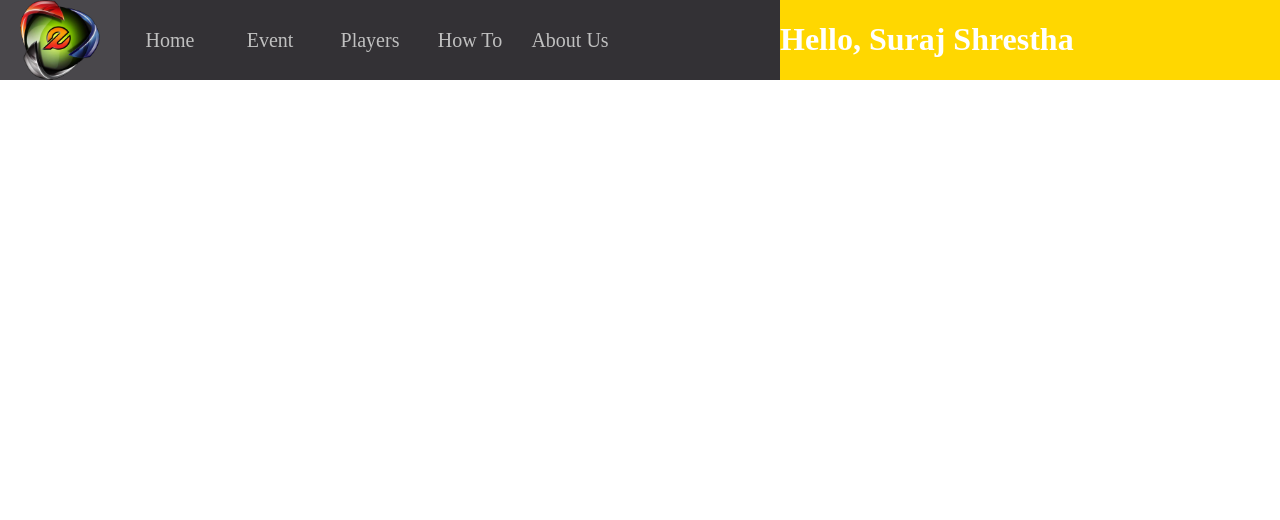
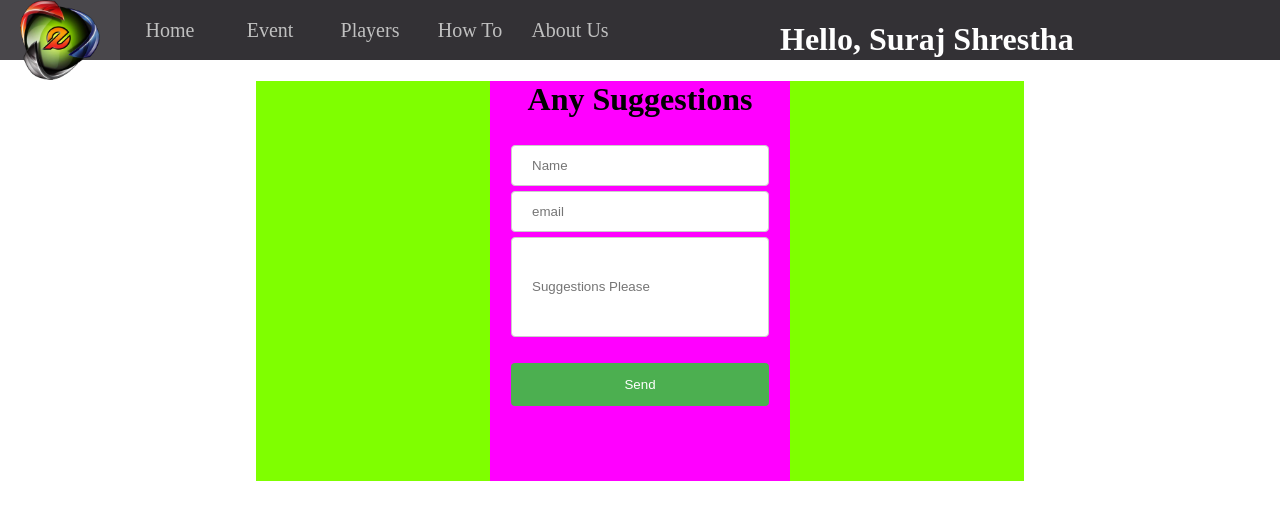
Before and after one commit to shrestha-suraj/eplay.cf, a PHP site: page /html/aboutus.html in a window 1280 px wide. Shown: the top 520 px of the page. Run offline with PHP 8.4, Linux system fonts and the light colour scheme.

Commit message:
Start with about us page.. Note: need db for suggestions

```diff
--- a/css/home.css
+++ b/css/home.css
@@ -1,6 +1,6 @@
 #header{
     width:100%;
-    height: 80px;
+    height: 60px;
     background-color: #333135;
 }
 .nav_buttons{
@@ -17,3 +17,27 @@
 .nav_buttons:hover{
     color:gold;
 }
+#body_div{
+    width: 100%;
+}
+.messege_input{
+    width:86%;
+    padding: 12px 20px;
+    margin-top:5px;
+    display: inline-block;
+    border: 1px solid #ccc;
+    border-radius: 4px;
+    box-sizing: border-box;
+}
+.messege_button{
+    background-color: #4CAF50;
+    color: white;
+    width: 86%;
+    padding: 14px 20px;
+    margin: 8px 0;
+    border: none;
+    border-radius: 4px;
+    cursor: pointer;
+    align-items: center;
+    margin-bottom: 0;
+}
--- a/css/index.css
+++ b/css/index.css
@@ -38,6 +38,7 @@ div.empty_divs{
     width:100%;
     height:90%;
     backface-visibility: hidden;
+    transform: rotateY(180deg);
 
 }
 .signup_input{
@@ -133,5 +134,5 @@ div.empty_divs{
     width:100%;
     height:100%;
     backface-visibility: hidden;
-    transform: rotateY(180deg);
+
 }
--- a/html/aboutus.html
+++ b/html/aboutus.html
@@ -1,6 +1,3 @@
-<?php
-    session_start();
-?>
 <!DOCTYPE html>
 <html>
 
@@ -14,7 +11,7 @@
 
 <body style="margin:0">
     <div id="header">
-        <div style="width:120px;height: 80px;background-color: #49474B;float: left;" align="center">
+        <div style="width:120px;height: 60px;background-color: #49474B;float: left;" align="center">
             <img style="width: 80px;height: 80px;"
                 src="../images/logo/logo.png" />
         </div>
@@ -23,11 +20,22 @@
         <button class="nav_buttons" onclick="window.location.href='players.html'">Players</button>
         <button class="nav_buttons" onclick="window.location.href='howto.html'">How To</button>
         <button class="nav_buttons" onclick="window.location.href='aboutus.html'">About Us</button>
-        <div id="user-name-field" style="float:right;width: 500px;height: 80px;background-color: gold;color:white">
+        <div id="user-name-field" style="float:right;width: 500px;height: 80px;color:white">
             <h1>Hello, Suraj Shrestha</h1>
         </div>
         <div id="body_div"></div>
     </div>
+    <div id="rest_body" align="center">
+        <div style="width:60%;height: 100%;background-color: chartreuse">
+            <form action="aboutus.html" method="POST" style="width: 300px;height: 400px;background: fuchsia">
+                <h1>Any Suggestions</h1>
+                <input class="messege_input" type="text" name="contact_name" placeholder="Name"/>
+                <input class="messege_input" type="text" name="contact_email" placeholder="email"/>
+                <input placeholder ="Suggestions Please" class="messege_input" type="text" name="contact_message" style="height: 100px"/><br/><br/>
+                <input class="messege_button" type="submit" value="Send"/>
+            </form>
+        </div>
+    </div>
 </body>
 
 </html>
--- a/html/event.html
+++ b/html/event.html
@@ -14,7 +14,7 @@
 
 <body style="margin:0">
     <div id="header">
-        <div style="width:120px;height: 80px;background-color: #49474B;float: left;" align="center">
+        <div style="width:120px;height: 60px;background-color: #49474B;float: left;" align="center">
             <img style="width: 80px;height: 80px;"
                 src="../images/logo/logo.png" />
         </div>
@@ -23,7 +23,7 @@
         <button class="nav_buttons" onclick="window.location.href='players.html'">Players</button>
         <button class="nav_buttons" onclick="window.location.href='howto.html'">How To</button>
         <button class="nav_buttons" onclick="window.location.href='aboutus.html'">About Us</button>
-        <div id="user-name-field" style="float:right;width: 500px;height: 80px;background-color: gold;color:white">
+        <div id="user-name-field" style="float:right;width: 500px;height: 80px;color:white">
             <h1>Hello, Suraj Shrestha</h1>
         </div>
         <div id="body_div"></div>
--- a/html/home.html
+++ b/html/home.html
@@ -14,7 +14,7 @@
 
 <body style="margin:0">
     <div id="header">
-        <div style="width:120px;height: 80px;background-color: #49474B;float: left;" align="center">
+        <div style="width:120px;height: 60px;background-color: #49474B;float: left;" align="center">
             <img style="width: 80px;height: 80px;"
                 src="../images/logo/logo.png" />
         </div>
--- a/html/howto.html
+++ b/html/howto.html
@@ -14,7 +14,7 @@
 
 <body style="margin:0">
     <div id="header">
-        <div style="width:120px;height: 80px;background-color: #49474B;float: left;" align="center">
+        <div style="width:120px;height: 60px;background-color: #49474B;float: left;" align="center">
             <img style="width: 80px;height: 80px;"
                 src="../images/logo/logo.png" />
         </div>
@@ -23,7 +23,7 @@
         <button class="nav_buttons" onclick="window.location.href='players.html'">Players</button>
         <button class="nav_buttons" onclick="window.location.href='howto.html'">How To</button>
         <button class="nav_buttons" onclick="window.location.href='aboutus.html'">About Us</button>
-        <div id="user-name-field" style="float:right;width: 500px;height: 80px;background-color: gold;color:white">
+        <div id="user-name-field" style="float:right;width: 500px;height: 80px;color:white">
             <h1>Hello, Suraj Shrestha</h1>
         </div>
         <div id="body_div"></div>
--- a/html/players.html
+++ b/html/players.html
@@ -14,7 +14,7 @@
 
 <body style="margin:0">
     <div id="header">
-        <div style="width:120px;height: 80px;background-color: #49474B;float: left;" align="center">
+        <div style="width:120px;height: 60px;background-color: #49474B;float: left;" align="center">
             <img style="width: 80px;height: 80px;"
                 src="../images/logo/logo.png" />
         </div>
--- a/js/signup_login.js
+++ b/js/signup_login.js
@@ -6,12 +6,12 @@ function flipLogin(){
     document.getElementById("login_div").innerHTML="";
     document.getElementById("login_div").innerHTML=preservedLogin;
     var flipController=document.getElementById("flip_form");
-    flipController.style.transform="rotateY(180deg)";
+    flipController.style.transform="rotateY(0deg)";
 }
 function flipSignup(){
     document.getElementById("signup_div").innerHTML="";
     document.getElementById("login_div").innerHTML="";
     var flipController=document.getElementById("flip_form");
-    flipController.style.transform="rotateY(0deg)";
+    flipController.style.transform="rotateY(180deg)";
     document.getElementById("signup_div").innerHTML=preservedSignup;
 }
```
Also changed, not shown: index.html (+20 -20 lines), images/home.jpg (added).
